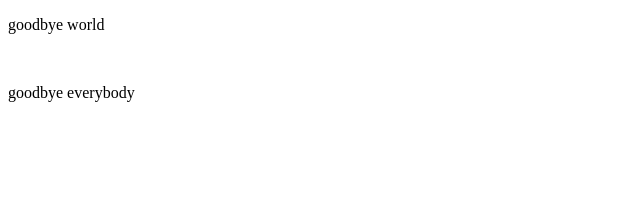
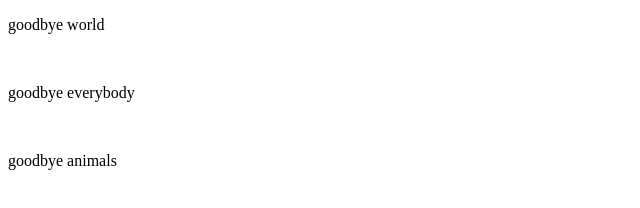
Before and after one commit to CTYPM/git-repo, a plain HTML site: page goodbye.html in a window 1280 px wide. Shown: the whole page, without its empty margins (0-640 px from the left). Drawn offline with Linux system fonts and the light colour scheme.

Commit message:
прощайте звери

```diff
--- a/goodbye.html
+++ b/goodbye.html
@@ -8,5 +8,7 @@
 	<p>goodbye world</p>
 	<br>
 	<p>goodbye everybody</p>
+	<br>
+	<p>goodbye animals</p>
 </body>
 </html>
```
